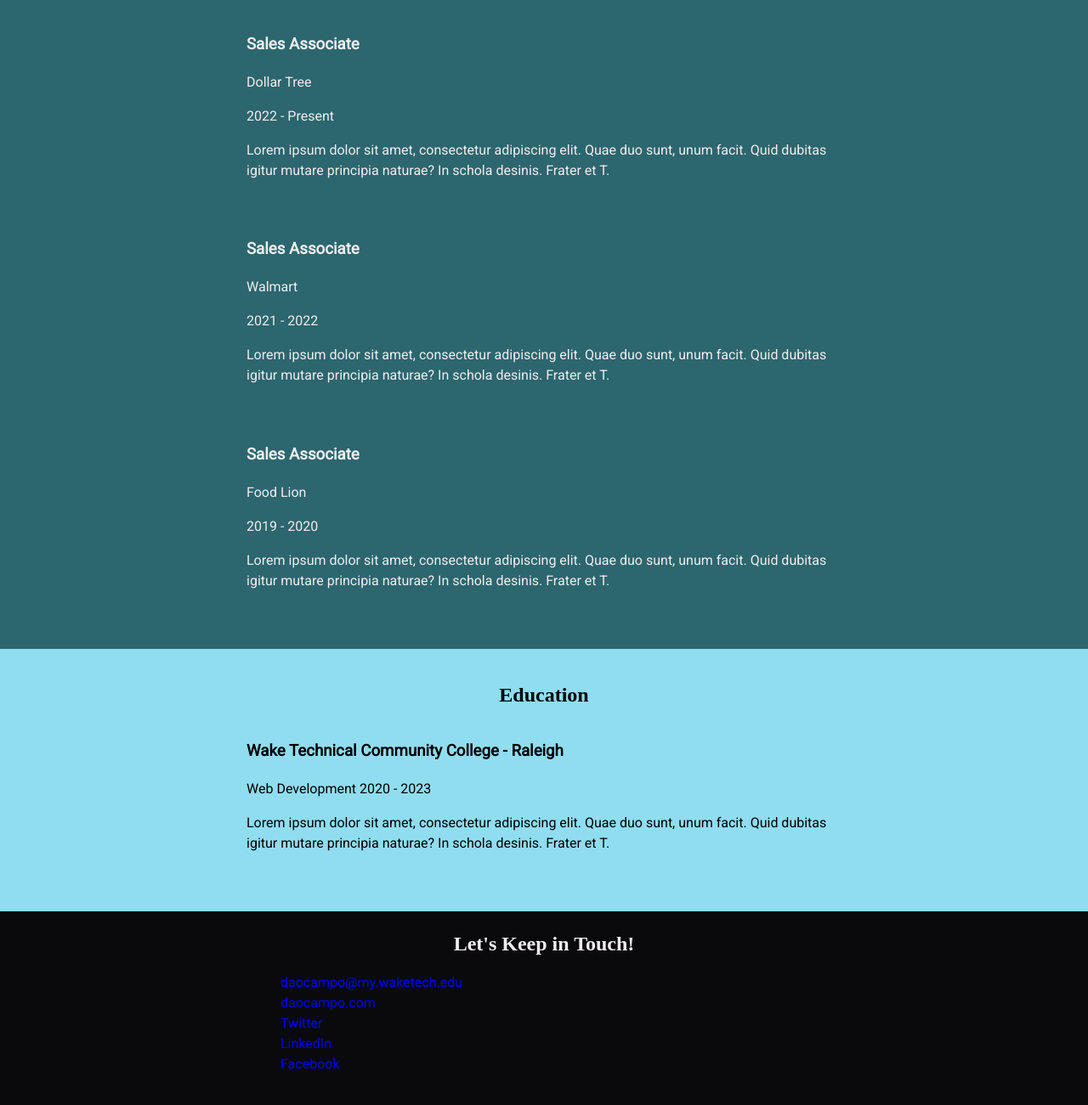
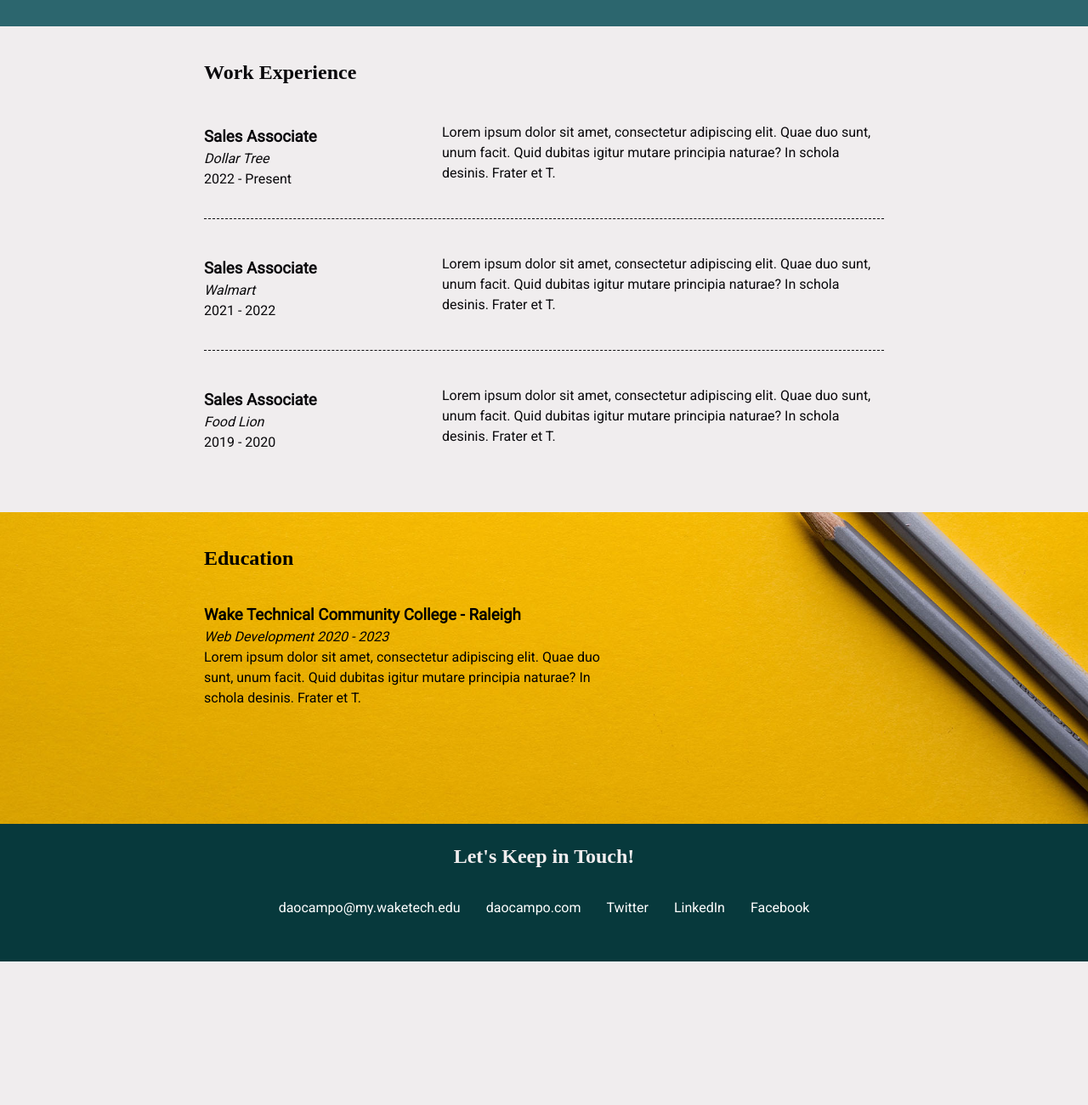
Before and after one commit to daocampoo/lesson02, a plain HTML site: page index.html in a window 1280 px wide. Shown: the part 903-2204 px from the top of the page at 85% size. After the commit the page ends 2035 px from the top, so only its background shows below. Drawn offline with Linux system fonts and the light colour scheme; a web font is replaced by a local one.

Commit message:
Complete

```diff
--- a/css/styles.css
+++ b/css/styles.css
@@ -30,16 +30,24 @@ section {
 }
 
 img {
-    width: 60%;
+    width: 500px;
 }
 
 a {
     text-decoration: none;
+    color: #fff;
+}
+
+h3 {
+    margin-bottom: 0;
+}
+
+.projectitem h3 {
+    margin-bottom: 20px;
 }
 
 h1, h2 {
     font-family: 'Macondo', 'cursive';
-    text-align: center;
     margin: 0;
 }
 
@@ -47,8 +55,26 @@ h1 {
     font-size: 40px;
 }
 
+.item-details h3 + p {
+    font-style: italic;
+}
+
+.item-details h3 ~ p {
+    margin: 0;
+}
+
+.divider > section {
+    border-bottom: 1px dashed #0A090C;;
+    padding: 25px 0;
+}
+
+.divider > section:last-of-type {
+    border-bottom: none;
+}
+
 .wrapper {
-    width: 700px;
+    max-width: 800px;
+    width: 85%;
     margin: 0 auto;
     padding: 20px 0 ;
 }
@@ -67,7 +93,7 @@ nav, nav ul {
     list-style: none;
     line-height: 1;
     padding: 0;
-    margin: 0;
+    margin: 16px 0 0 0;
 }
 
 nav a {
@@ -105,7 +131,6 @@ header {
     color: #F0EDEE;
     background-color: #07393C;
     padding: 1em 0;
-    text-align: center;
 }
 
 header p {
@@ -115,42 +140,99 @@ header p {
 /* Projects/Portfolio */
 
 .projects{
-    background: #F0EDEE;
+    background: #2C666E;
+    color: #F0EDEE;
 }
 
 .projectitem {
     overflow: hidden;
 }
 
-.projectitem img {
-    position: relative;
-    float: left;
-    margin-right: 20px;
-}
-
 /* Work Experience */
 
 .work {
-    background: #2C666E;
-    color:#F0EDEE;
+    background: #F0EDEE;
+    color: #0A090C;
     clear: both;
 }
 
 /* Education */
 
 .edu {
-    background: #90DDF0;
+    background-image: url(../images/joanna-kosinska-unsplash.jpg);
+    background-size: cover;
+    background-position:right;
+    padding-bottom: 100px;
+}
+
+.edu p {
+    width: 60%;
 }
 
 /* Footer Content */
 
 footer {
-    background: #0A090C;
+    background: #07393C;
     color: #F0EDEE;
-    margin: 0 auto;
 }
 
 footer ul {
     list-style: none;
     text-align: left;
 }
+
+/* Contact Information */
+.contact-list {
+    list-style-type: none;
+    padding: 0;
+}
+
+.contact-list a {
+    padding: 15px;
+    display: inline-block;
+}
+
+/* Responsive */
+@media screen and (min-width: 750px) {
+
+    header, footer {
+        text-align: center;
+    }
+
+    .projectitem img {
+        position: relative;
+        float: left;
+        margin-right: 20px;
+    }
+
+    .job-item {
+        display: grid;
+        grid-template-columns: 1fr 2fr;
+        column-gap: 20px;
+    }
+
+    .contact-list {
+        display: flex;
+        justify-content: center;
+    }
+}
+
+@media screen and (max-width: 749px) {
+    h1 {
+        font-size: 75px;
+        line-height: 0.9;
+        margin-bottom: 20px;
+    }
+
+    h2 {
+        line-height: 1;
+    }
+
+    .contact-list a {
+        padding: 5px;
+    }
+
+    nav {
+        display: none;
+    }
+}
--- a/index.html
+++ b/index.html
@@ -3,7 +3,7 @@
   <head>
     <meta charset="UTF-8">
     <meta name="viewport" content="width=device-width, initial-scale=1.0">
-    <title>Lesson 02 Page</title>
+    <title>Portfolio Page</title>
     <link rel="preconnect" href="https://fonts.googleapis.com">
     <link rel="preconnect" href="https://fonts.gstatic.com" crossorigin>
     <link href="https://fonts.googleapis.com/css2?family=Macondo&family=Roboto&display=swap" rel="stylesheet">
@@ -51,13 +51,13 @@
 
       <!-- ********************  PROJECTS / PORTFOLIO  ********************* -->
       <section class="projects">
-        <div class="wrapper">
+        <div class="wrapper divider">
           <h2>Featured Projects</h2>
 
           <!-- Copy the whole <section> block to add more projects. -->
           <section class="projectitem">
             <h3>Music Artist Landing Page</h3>
-            <img src="placeholder images/Capture.JPG" alt="Screenshot of danielsgone.com Home page">
+            <img src="images/Capture.JPG" alt="Screenshot of danielsgone.com Home page">
             <p>Took on full creative control on this websites design and functionality.</p>
             <a href="https://danielsgone.com" target="_blank">View project</a>
           </section>
@@ -67,36 +67,47 @@
 
       <!-- ***********************  WORK EXPERIENCE  *********************** -->
       <section class="work">
-        <div class="wrapper">
+        <div class="wrapper item-details divider">
           <h2>Work Experience</h2>
 
-          <!-- Copy this whole <section> block to add more jobs. -->
-          <section>
+          <section class="job-item">
+            <div class="job-details">
               <h3>Sales Associate</h3>
               <p>Dollar Tree</p>
               <p>2022 - Present</p>
+            </div>
+            <div class="job-summary">
               <p>Lorem ipsum dolor sit amet, consectetur adipiscing elit. Quae duo sunt, unum facit. Quid dubitas igitur mutare principia naturae? In schola desinis. Frater et T.</p>
+            </div>
           </section>
-          <!-- End of Job block. -->
-          <section>
+
+          <section class="job-item">
+            <div class="job-details">
               <h3>Sales Associate</h3>
               <p>Walmart</p>
               <p>2021 - 2022</p>
+              </div>
+            <div class="job-summary">
               <p>Lorem ipsum dolor sit amet, consectetur adipiscing elit. Quae duo sunt, unum facit. Quid dubitas igitur mutare principia naturae? In schola desinis. Frater et T.</p>
+            </div>
           </section>
 
-          <section>
+          <section class="job-item">
+            <div class="job-details">
               <h3>Sales Associate</h3>
               <p>Food Lion</p>
               <p>2019 - 2020</p>
+            </div>
+            <div class="job-summary">
               <p>Lorem ipsum dolor sit amet, consectetur adipiscing elit. Quae duo sunt, unum facit. Quid dubitas igitur mutare principia naturae? In schola desinis. Frater et T.</p>
+            </div>
           </section>
         </div>
       </section>
 
       <!-- ******************  EDUCATION & CERTIFICATIONS ****************** -->
       <section class="edu">
-        <div class="wrapper">
+        <div class="wrapper item-details">
           <h2>Education</h2>
 
           <!-- Copy this whole <section> block to add more schools. -->
@@ -115,7 +126,7 @@
           <h2>Let's Keep in Touch!</h2>
 
           <!-- Social media and contact links. Add or remove any networks. -->
-          <ul>
+          <ul class="contact-list">
             <li><a href="mailto:daocampo@my.waketech.edu">daocampo@my.waketech.edu</a></li>
             <li><a href="http://yourwebsite.com" target="_blank">daocampo.com</a></li>
             <li><a href="#" target="_blank">Twitter</a></li>
```
Also changed, not shown: images/Capture.JPG (renamed from placeholder images/Capture.JPG), images/annie-spratt-unsplash.jpg (renamed from placeholder images/annie-spratt-unsplash.jpg), images/joanna-kosinska-unsplash.jpg (renamed from placeholder images/joanna-kosinska-unsplash.jpg), images/photo-credits.txt (renamed from placeholder images/photo-credits.txt), images/sharon-mccutcheon-unsplash.jpg (renamed from placeholder images/sharon-mccutcheon-unsplash.jpg), images/thumbnail-1.jpg (renamed from placeholder images/thumbnail-1.jpg), images/thumbnail-2.jpg (renamed from placeholder images/thumbnail-2.jpg), images/thumbnail-3.jpg (renamed from placeholder images/thumbnail-3.jpg), 1 other file. Lines whose indentation alone changed are shown as unchanged.
